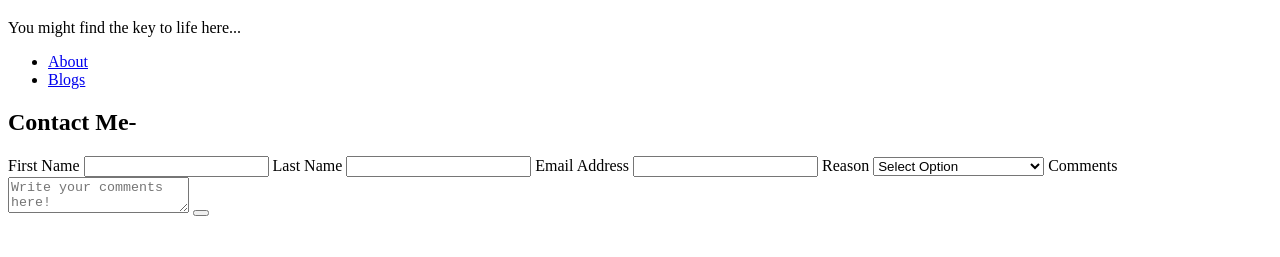
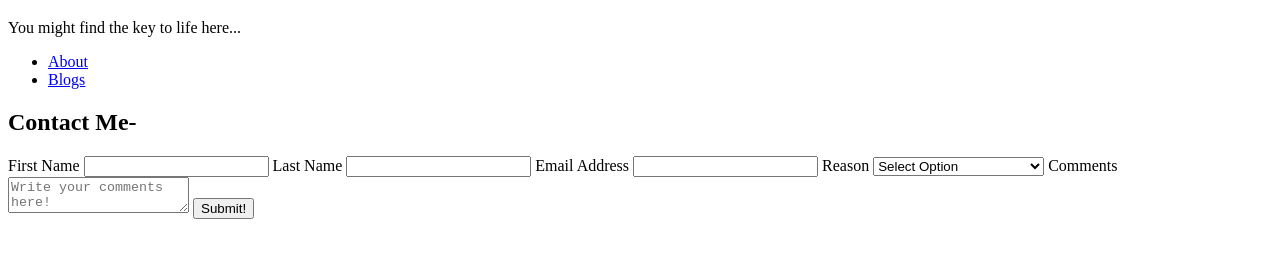
Before and after one commit to KyleTez/mi349-blog, a plain HTML site: page contact.html in a window 1280 px wide. Shown: the part 61-318 px from the top of the page. Drawn offline with Linux system fonts and the light colour scheme.

Commit message:
fix submit button

```diff
--- a/contact.html
+++ b/contact.html
@@ -34,7 +34,7 @@
             </select>
             <label for="Comments">Comments</label>
             <textarea placeholder="Write your comments here!"></textarea>
-            <button type="Submit!"></button>
+            <button type="Submit!">Submit!</button>
         </form>
     </section>
 </body>
```
